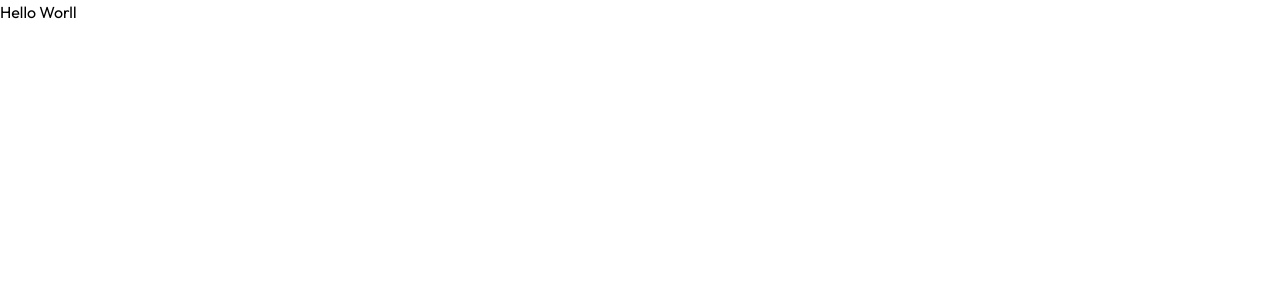
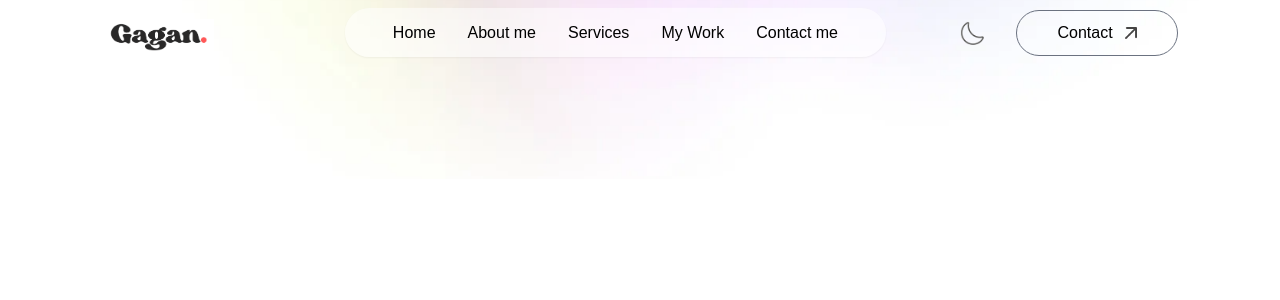
Before and after one commit to igagandeep/Portfolio, a Next.js app: page / in a window 1280 px wide. Shown: the top 300 px of the page. Built offline with nearby package versions, Linux system fonts and the light colour scheme; a web font is replaced by a local one.

Commit message:
worked on navbar component

```diff
--- /dev/null
+++ b/app/components/Navbar.jsx
@@ -0,0 +1,118 @@
+import { assets } from "@/assets/assets";
+import Image from "next/image";
+import React, { useRef } from "react";
+
+const Navbar = () => {
+  const sideMenuRef = useRef();
+
+  const openMenu = () => {
+    sideMenuRef.current.style.transform = "translateX(-16rem)";
+  };
+  const closeMenu = () => {
+    sideMenuRef.current.style.transform = "translateX(16rem)";
+  };
+
+  return (
+    <>
+      <div className="fixed top-0 right-0 w-11/12 -z-10 translate-y-[-80%]">
+        <Image src={assets.header_bg_color} alt="" className="w-full " />
+      </div>
+      <nav className="w-full fixed px-5 mt-2 lg:px-8 xl:px-[8%] flex items-center justify-between z-50">
+        <a href="#top">
+          <Image
+            src={assets.logo}
+            className="w-28 mt-2 cursor-pointer mr-14"
+            alt="logo pic"
+          />
+        </a>
+
+        <ul className="hidden md:flex items-center gap-6 lg:gap-8 rounded-full  px-12 py-3 bg-white shadow-sm bg-opacity-50">
+          <li>
+            <a href="#top" className="font-Ovo">
+              Home
+            </a>
+          </li>
+          <li>
+            <a href="#about" className="font-Ovo">
+              About me
+            </a>
+          </li>
+          <li>
+            <a href="#services" className="font-Ovo">
+              Services
+            </a>
+          </li>
+          <li>
+            <a href="#work" className="font-Ovo">
+              My Work
+            </a>
+          </li>
+          <li>
+            <a href="#contact" className="font-Ovo">
+              Contact me
+            </a>
+          </li>
+        </ul>
+
+        <div className="flex items-center gap-4">
+          <button>
+            <Image src={assets.moon_icon} alt="" className="w-6" />
+          </button>
+          <a
+            href="#contact"
+            className="hidden lg:flex items-center gap-3 px-10 py-2.5 border border-gray-500 rounded-full ml-4 font-Ovo"
+          >
+            {" "}
+            Contact{" "}
+            <Image src={assets.arrow_icon} className="w-3" alt="contact icon" />
+          </a>
+          <button className="block md:hidden ml-3" onClick={openMenu}>
+            <Image src={assets.menu_black} className="w-6" alt="" />
+          </button>
+        </div>
+
+        {/*  Mobile Menu  */}
+
+        <ul
+          ref={sideMenuRef}
+          className="flex md:hidden flex-col gap-4 py-20 px-10 fixed -right-64 top-0 bottom-0 w-64 z-50 h-screen bg-rose-50 transition duration-500"
+        >
+          <div className="absolute right-6 top-6" onClick={closeMenu}>
+            <Image
+              src={assets.close_black}
+              alt="close icon"
+              className="w-5 cursor-pointer"
+            />
+          </div>
+          <li>
+            <a href="#top" className="font-Ovo" onClick={closeMenu} >
+              Home
+            </a>
+          </li>
+          <li>
+            <a href="#about" className="font-Ovo" onClick={closeMenu}>
+              About me
+            </a>
+          </li>
+          <li>
+            <a href="#services" className="font-Ovo" onClick={closeMenu}>
+              Services
+            </a>
+          </li>
+          <li>
+            <a href="#work" className="font-Ovo" onClick={closeMenu}>
+              My Work
+            </a>
+          </li>
+          <li>
+            <a href="#contact" className="font-Ovo" onClick={closeMenu}>
+              Contact me
+            </a>
+          </li>
+        </ul>
+      </nav>
+    </>
+  );
+};
+
+export default Navbar;
--- a/app/page.js
+++ b/app/page.js
@@ -1,7 +1,11 @@
+"use client"
 import Image from "next/image";
+import Navbar from "./components/Navbar";
 
 export default function Home() {
   return (
-    <div>Hello Worll</div>
+    <>
+      <Navbar />
+    </>
   );
 }
--- a/tailwind.config.mjs
+++ b/tailwind.config.mjs
@@ -8,8 +8,13 @@ export default {
   theme: {
     extend: {
       colors: {
-        background: "var(--background)",
-        foreground: "var(--foreground)",
+        lightHover: "#fcf4ff",
+        darkHover: "#2a004a",
+        darkTheme: "#11001F",
+      },
+      fontFamily: {
+        Outfit: ["Outfit", "sans-serif"],
+        Ovo: ["Ovo", "sans-serif"],
       },
     },
   },
```
Also changed, not shown: assets/Gagan.png (added), assets/logo.png.
